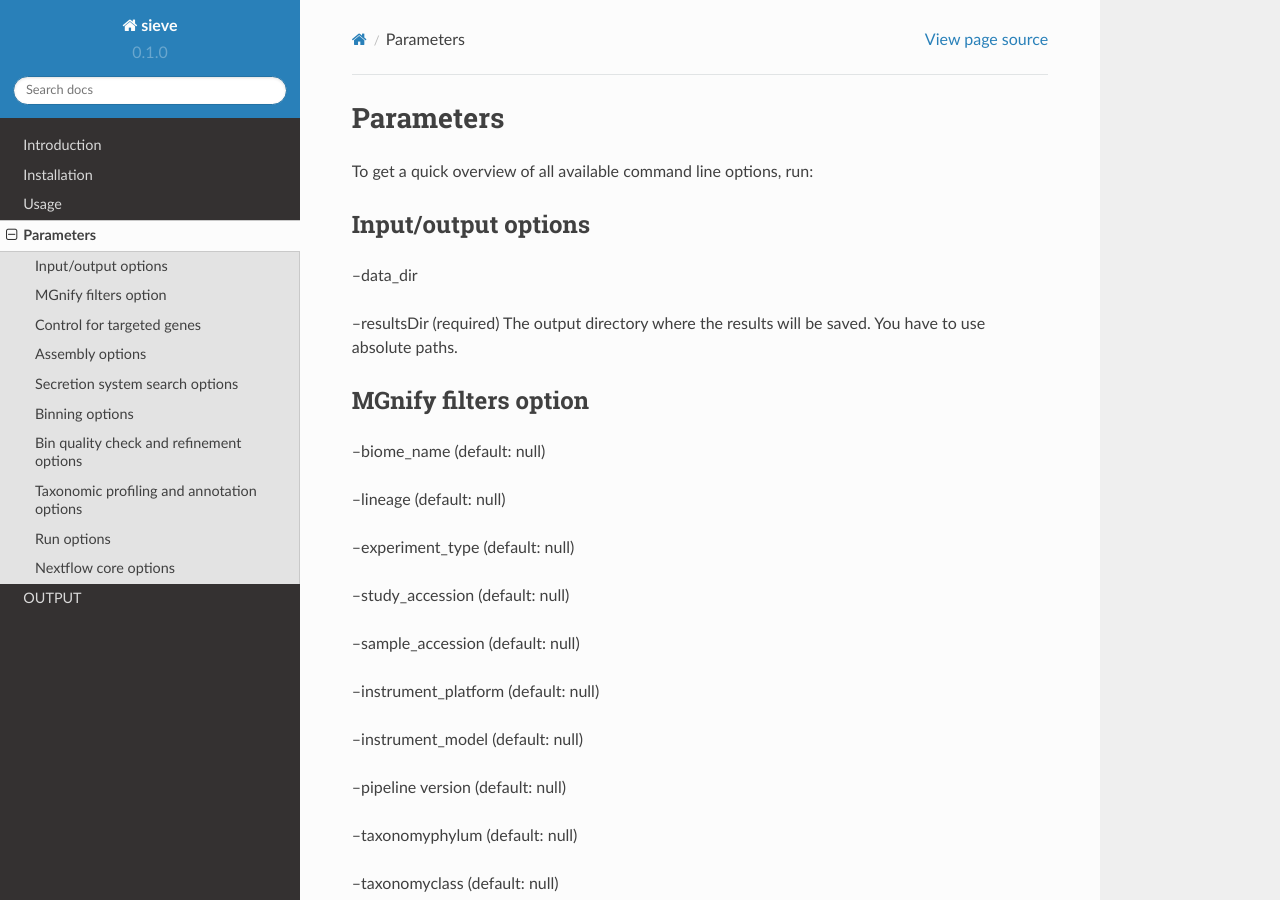
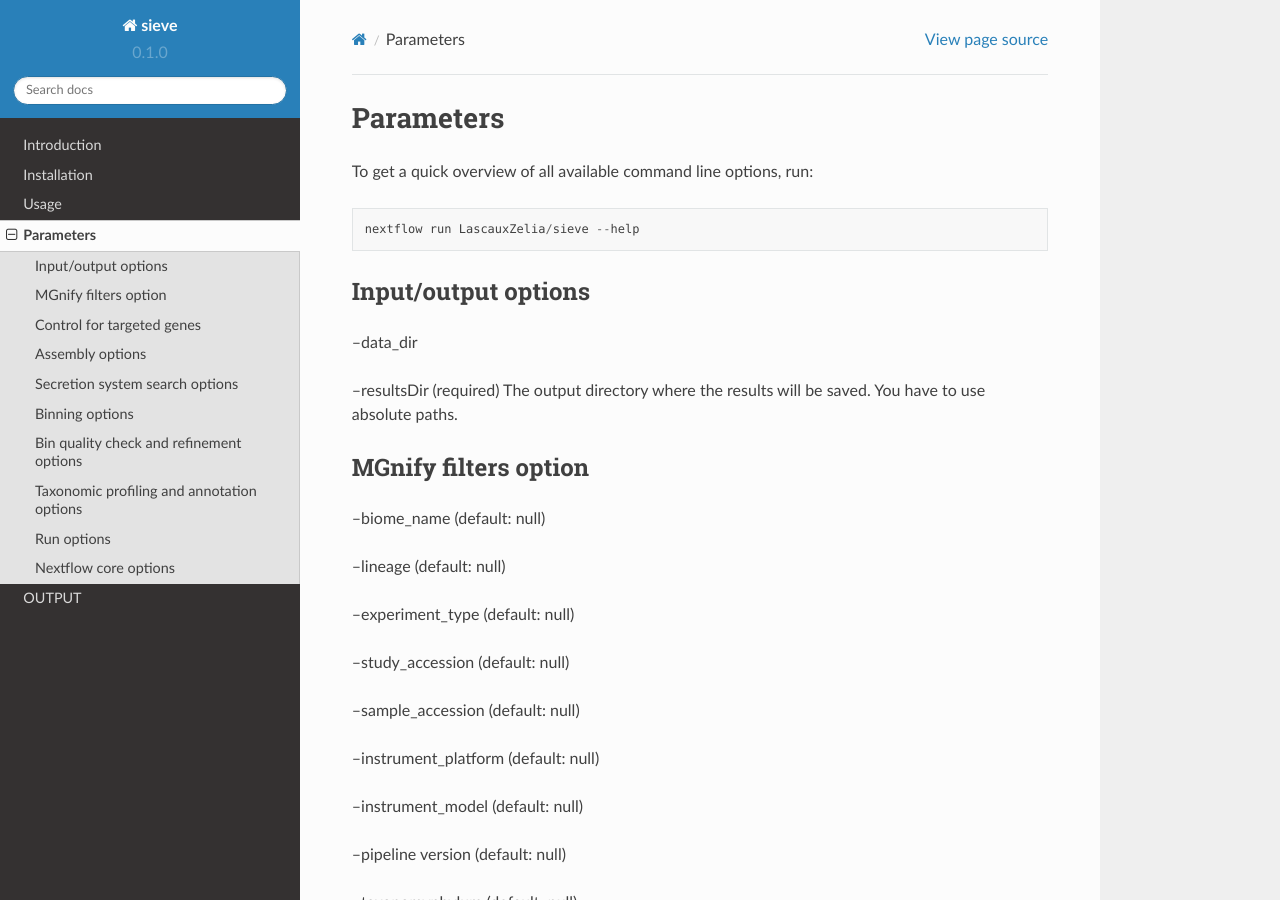
Before and after one commit to matiasWanntorp/sieve-doc, a Sphinx documentation site: the page built from docs/source/parameters.rst, in a window 1280 px wide and 900 px high. Built offline with Sphinx 7.4.7 and the Read the Docs theme 2.0.0, drawn with Linux system fonts in a browser that asks for light colours.

Commit message:
Update parameters.rst

```diff
--- a/docs/source/parameters.rst
+++ b/docs/source/parameters.rst
@@ -1,9 +1,8 @@
 Parameters
 ==========
 
-To get a quick overview of all available command line options, run:
+To get a quick overview of all available command line options, run::
 
-.. code-block:: bash
    nextflow run LascauxZelia/sieve --help
 
 Input/output options
```
